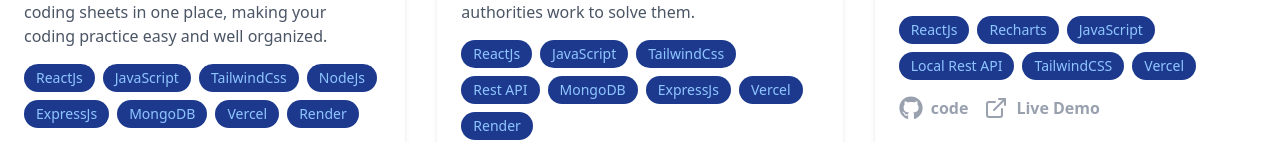
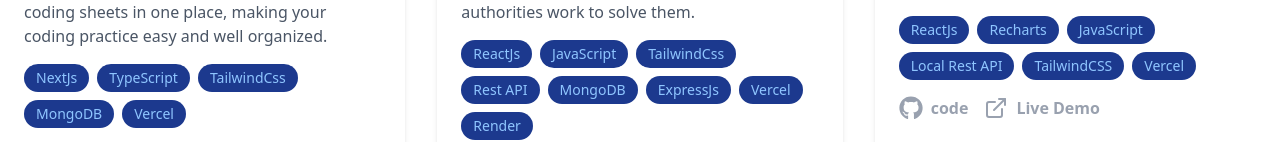
Before and after one commit to SakshiParashar29/My-Portfolio, a Next.js app: page /projects in a window 1280 px wide. Shown: the part 697-839 px from the top of the page. Built offline with nearby package versions, Linux system fonts and the light colour scheme.

Commit message:
Modify project links and technologies in project.ts
Updated project details for CodeDejaVu and CivicVoice.

```diff
--- a/app/Data/project.ts
+++ b/app/Data/project.ts
@@ -5,14 +5,14 @@
        title: "CodeDejaVu",
        description: "CodeDejaVu is a platform that helps you mark coding problems for revision and learn them better with smart revision techniques. You can see all your marked problems and popular coding sheets in one place, making your coding practice easy and well organized.",
        gitHubLink: "https://github.com/SakshiParashar29/CodeDejaVu",
-       demoLink: "https://code-deja-vu.vercel.app/",
-       technology: ["ReactJs", "JavaScript", "TailwindCss", "NodeJs", "ExpressJs", "MongoDB", "Vercel", "Render"],
+       demoLink: "https://civic-voice-ten.vercel.app/",
+       technology: ["NextJs", "TypeScript", "TailwindCss", "MongoDB","Vercel"],
        image: "/codePhoto.jpg"
     },
     {
         title:"CivicVoice",
         description:"CivicVoice is a platform where you can directly connect with your local municipality to share community problems, upvote issues that need attention, and track their progress as the authorities work to solve them.",
-        gitHubLink:"https://github.com/SakshiParashar29/CivicVoice",
+        gitHubLink:"https://github.com/SakshiParashar29/Civic-Voice",
         demoLink:"https://civic-voice-ten.vercel.app/",
         technology:["ReactJs", "JavaScript", "TailwindCss", "Rest API", "MongoDB", "ExpressJs", "Vercel", "Render"],
         image: "/codePhoto.jpg",
```
